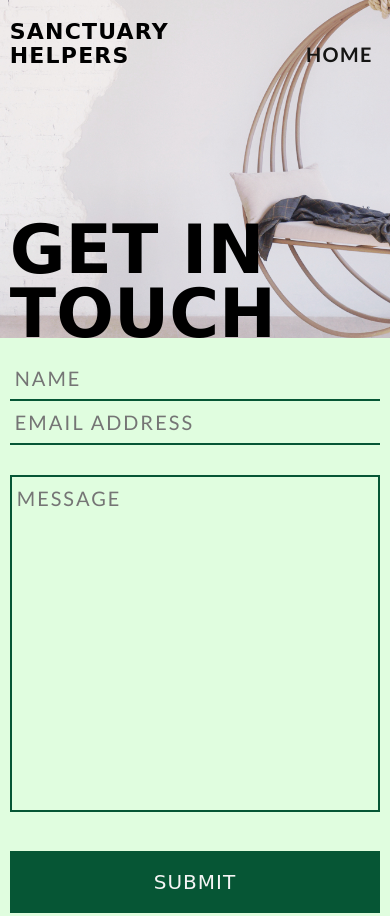
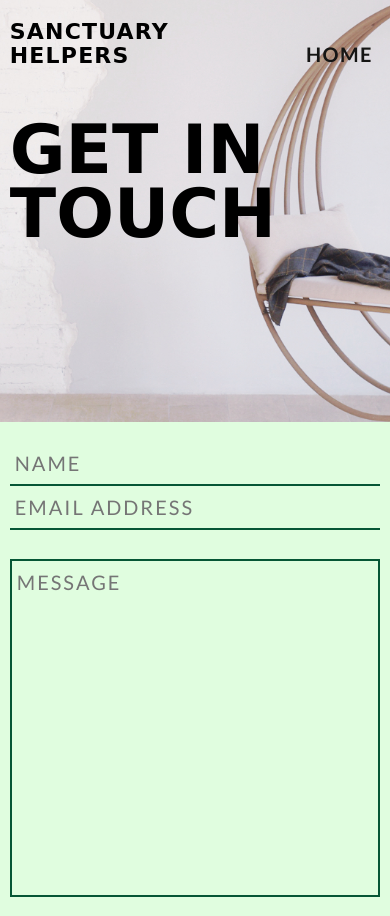
Before and after one commit to parradaniela/daniela-parra-project-1, a plain HTML site: page contact.html in a window 390 px wide. Shown: the top 916 px of the page. Drawn offline with Linux system fonts and the light colour scheme; a web font is replaced by a local one.

Commit message:
Updated media queries for headings

```diff
--- a/styles/sass/partials/global/_media.scss
+++ b/styles/sass/partials/global/_media.scss
@@ -27,7 +27,6 @@
                 bottom: -40px;
             }
         }
-
     }
 
     // Home page About
@@ -99,7 +98,7 @@
 
     // Blog page header
     .blog-header {
-        height: 60vh;
+        height: 50vh;
     }
 
     // Blog page main
@@ -325,11 +324,6 @@
         }
     }
 
-    // Contact page header
-    .contact-header {
-        height: 40vh;
-    }
-
     // Contact page form
     .contact-form {
         padding: 30px;
@@ -361,7 +355,6 @@
 
     // Blog page header
     .blog-header {
-        height: 50vh;
         background-position: 20%;
     }
 
@@ -389,6 +382,11 @@
 
 @media (max-width: 650px) {
     // Global styles
+
+    .global-headings .logo {
+        margin: 20px 0 100px;
+    }
+
     textarea {
         margin-top: 8%;
     }
@@ -459,6 +457,10 @@
 
 @media (max-width: 415px) {
     // Global styles
+    .global-headings .logo {
+        margin-bottom: 50px;
+    }
+
     input,
     textarea {
         padding: 5px;
```
Also changed, not shown: styles/styles.css.
